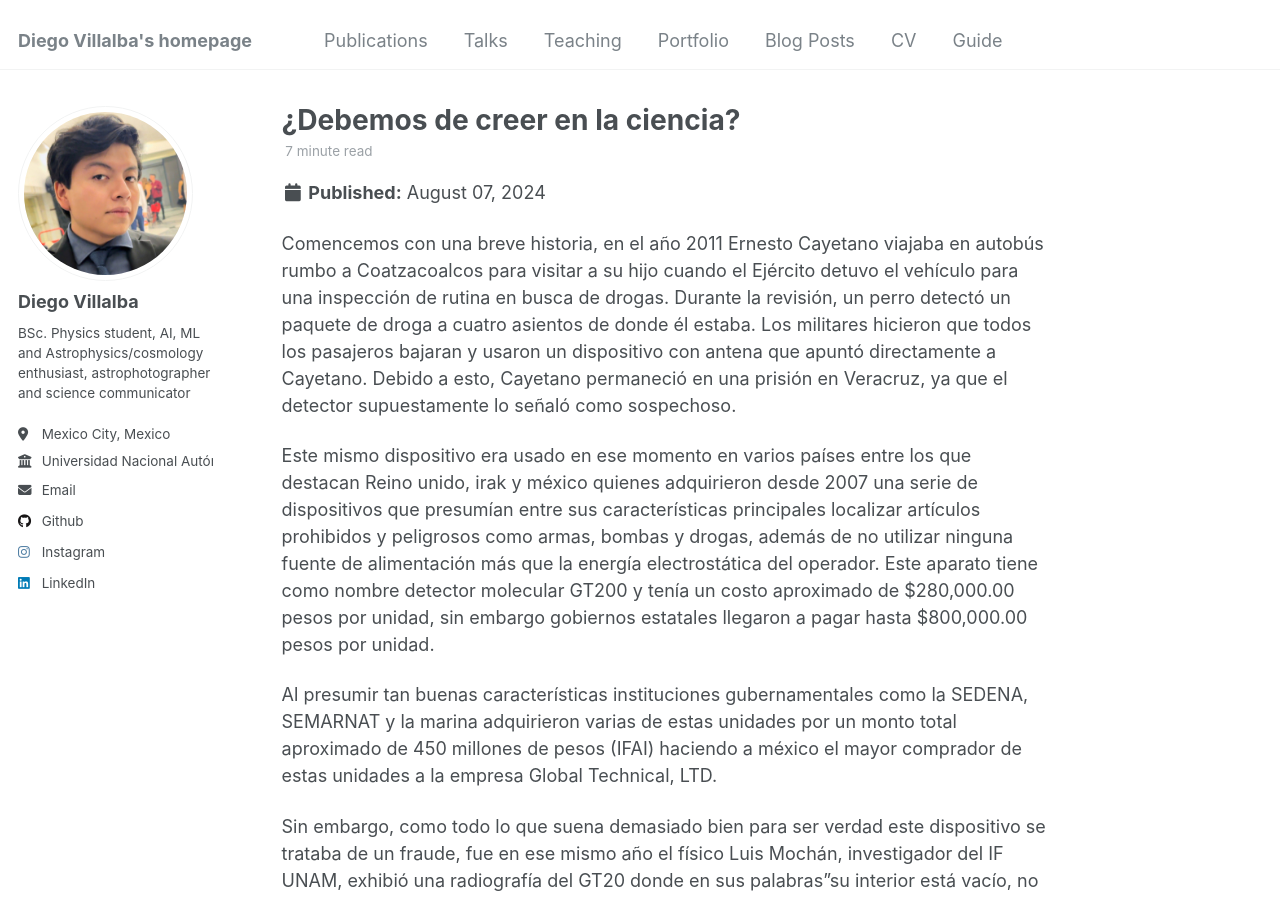
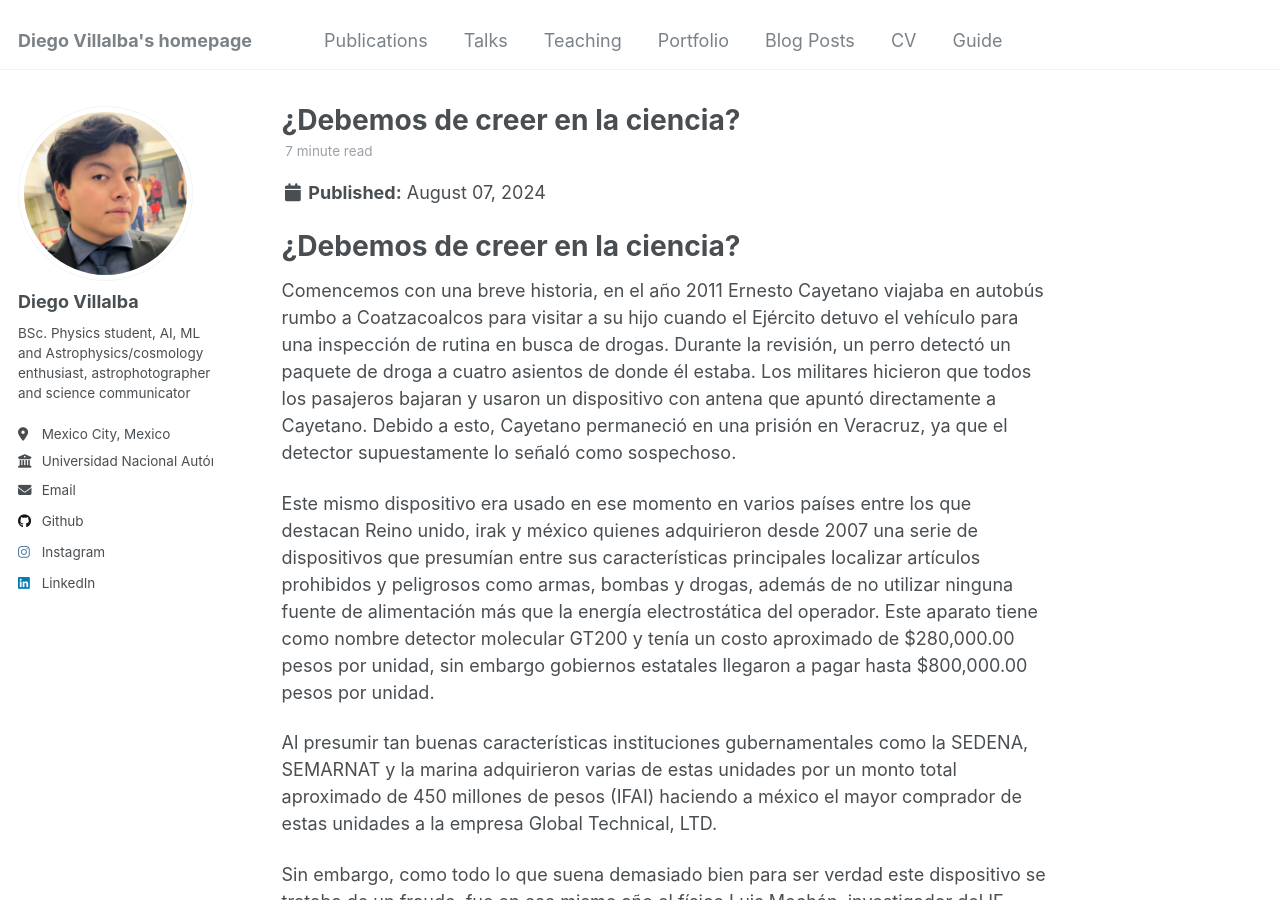
Before and after one commit to DiegoViillalba/DiegoViillalba.github.io, a Jekyll site: the page built from _posts/2012-08-14-blog-post-1.md, in a window 1280 px wide and 900 px high. Built offline with Jekyll 4.4.1, drawn with Linux system fonts in a browser that asks for light colours.

Commit message:
Update 2012-08-14-blog-post-1.md

```diff
--- a/_posts/2012-08-14-blog-post-1.md
+++ b/_posts/2012-08-14-blog-post-1.md
@@ -7,6 +7,9 @@ tags:
   - Comunicación
   - Sociedad
 ---
+
+¿Debemos de creer en la ciencia?
+======
 
 Comencemos con una breve historia, en el año 2011  Ernesto Cayetano viajaba en autobús rumbo a Coatzacoalcos para visitar a su hijo cuando el Ejército detuvo el vehículo para una inspección de rutina en busca de drogas. Durante la revisión, un perro detectó un paquete de droga a cuatro asientos de donde él estaba. Los militares hicieron que todos los pasajeros bajaran y usaron un dispositivo con antena que apuntó directamente a Cayetano. Debido a esto, Cayetano permaneció en una prisión en Veracruz, ya que el detector supuestamente lo señaló como sospechoso.
 
```
